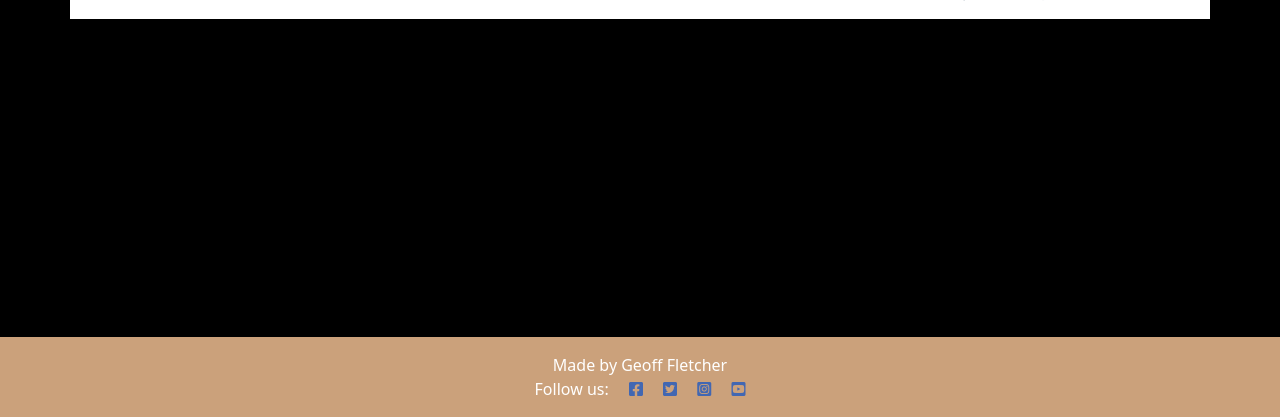
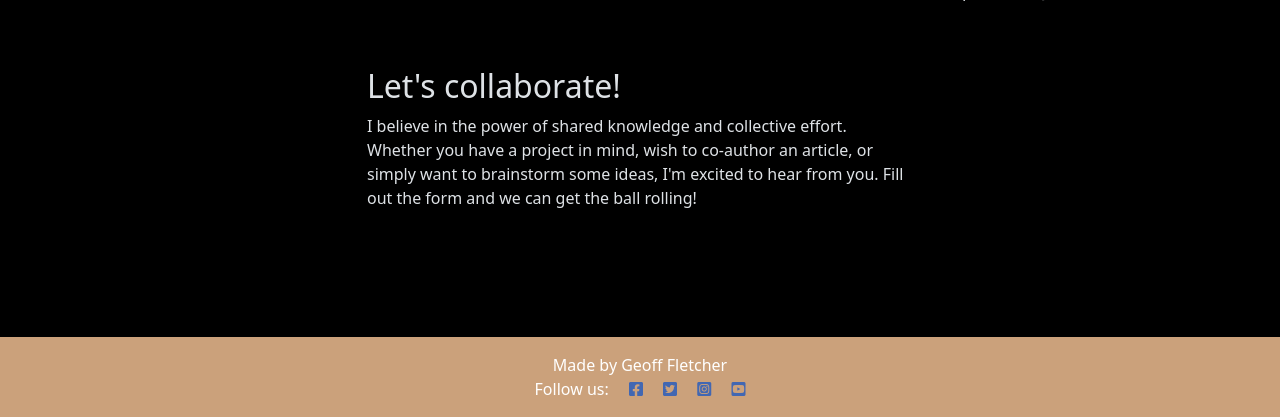
Before and after one commit to Geoff-Fletcher/True_Review, a Django app: template about/templates/about/about.html in a window 1280 px wide. Shown: the part 383-800 px from the top of the page. Run offline with Django 4.2, Linux system fonts and the light colour scheme; the template is opened without the code that fills it: most values are stand-ins (such as "Sample title", 1, 10 or a date in 2020); some libraries are stand-ins or nearby versions.

Commit message:
update about to have correct fields

```diff
--- a/about/templates/about/about.html
+++ b/about/templates/about/about.html
@@ -1,12 +1,15 @@
 {% extends 'base.html' %}
+{% load static %}
+{% load crispy_forms_tags %}
+
 {% block content %}
-{% load static %}
-<div class="container mt-5 about-page">
+
+<div class="container mt-5">
   <div class="row">
-    <div class="col-4 text-center about-page">
-      <img src="{% static 'images/nobody.jpg' %}" width="75%" />
+    <div class="col-4 text-center">
+      <img src="{% static 'images/nobody.jpg' %}" class="profile-image" />
     </div>
-    <div class="col-8 about-page">
+    <div class="col-8">
       <!-- Title goes between these h2 tags -->
       <h2>{{ about.title }}</h2>
       <!-- Content goes directly underneath this -->
@@ -20,5 +23,17 @@
       <p class="text-end"><em>Updated on: {{ about.updated_on }}</em></p>
     </div>
   </div>
+
+  <div class="row justify-content-center">
+    <div class="col-12 col-md-6 my-5">
+      <h2>Let's collaborate!</h2>
+      <p>I believe in the power of shared knowledge and collective effort.
+        Whether you have a project in mind, wish to co-author
+        an article, or simply want to brainstorm some ideas,
+        I'm excited to hear from you. Fill out the form
+        and we can get the ball rolling!</p>
+    </div>
+
+  </div>
 </div>
 {% endblock content %}
```
